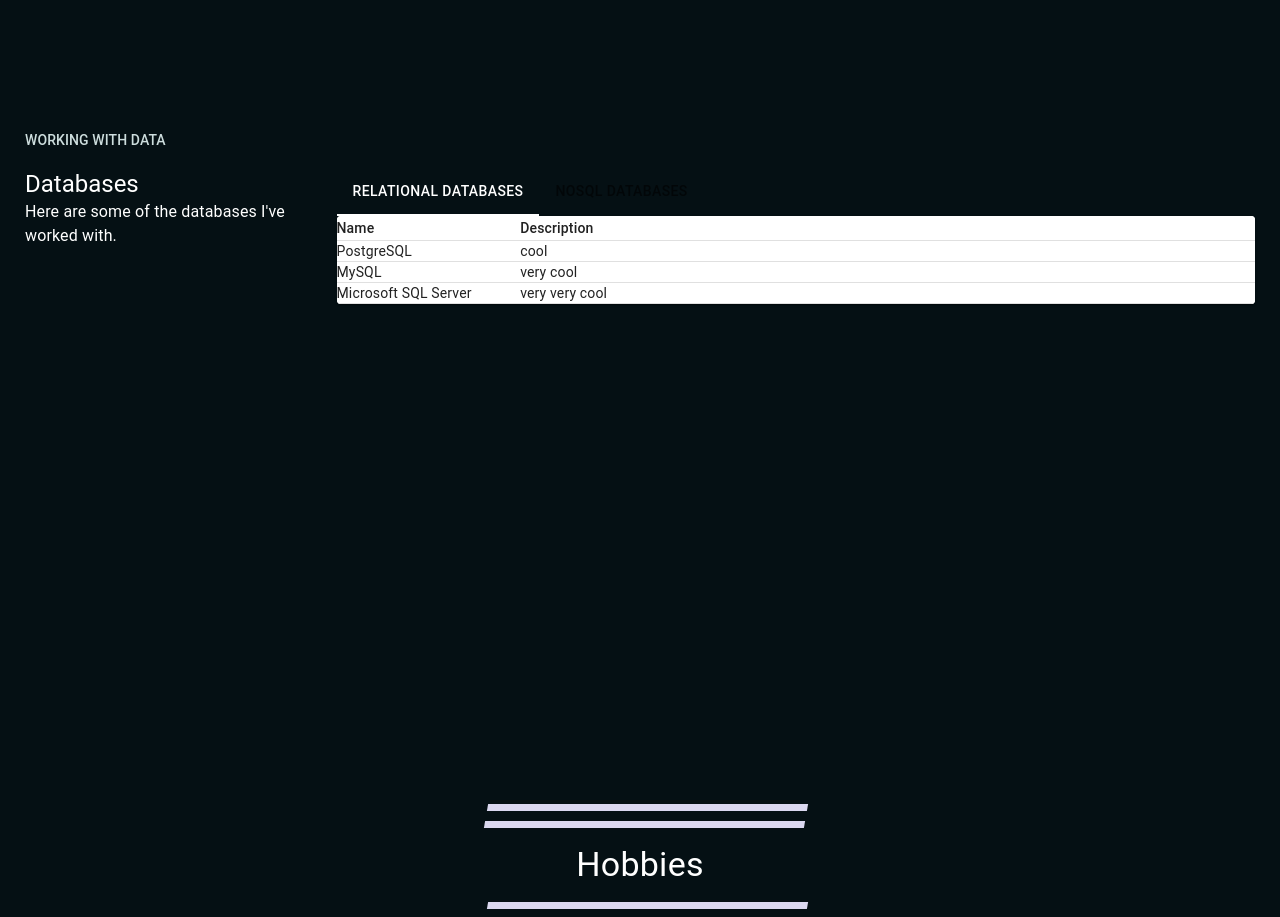
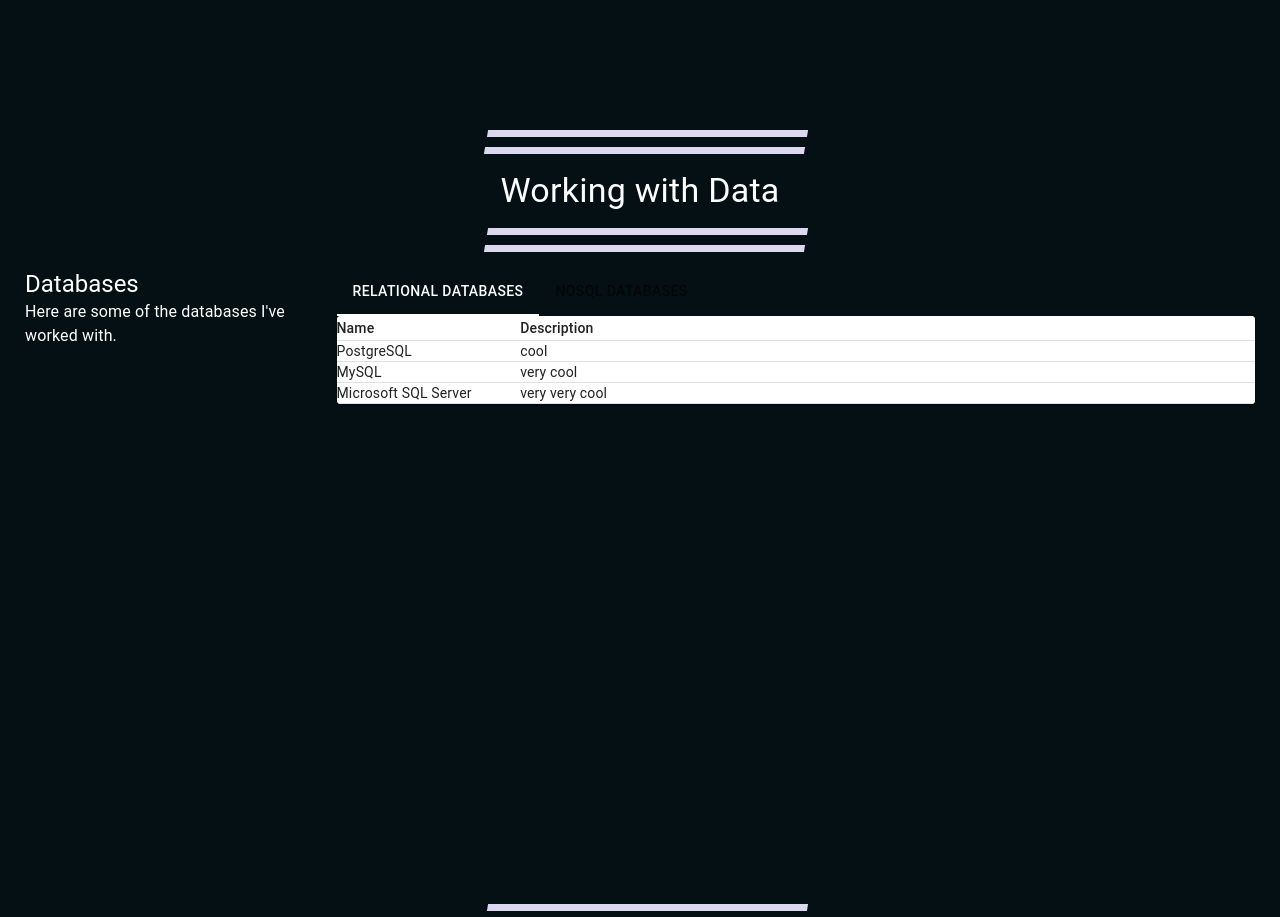
Before and after one commit to kevinhu12/profile, a React (Create React App) app: page / in a window 1280 px wide. Shown: the part 3760-4677 px from the top of the page. Built offline with nearby package versions, Linux system fonts and the light colour scheme; the HTML template or start-up script is replaced by a standard one.

Commit message:
Updated WorkingWithData header

```diff
--- a/src/sections/working-with-data/WorkingWithData.js
+++ b/src/sections/working-with-data/WorkingWithData.js
@@ -30,10 +30,16 @@ const WorkingWithData = ({
             <Grid container spacing={2} sx={{ overflow: 'hidden' }} justifyContent='center'>
 
                 {/* Section header */}
-                <Grid xs={12}>
-                    <Typography color='secondary' variant='subtitle2'>
-                        WORKING WITH DATA
+                <Grid xs={12} display='flex' justifyContent='center'>
+                    <div className='parallelogram' />
+                </Grid>
+                <Grid xs={12} display='flex' justifyContent='center'>
+                    <Typography color='primary' variant='h4'>
+                        Working with Data
                     </Typography>
+                </Grid>
+                <Grid xs={12} display='flex' justifyContent='center'>
+                    <div className='parallelogram' />
                 </Grid>
 
                 {/* Description */}
```
